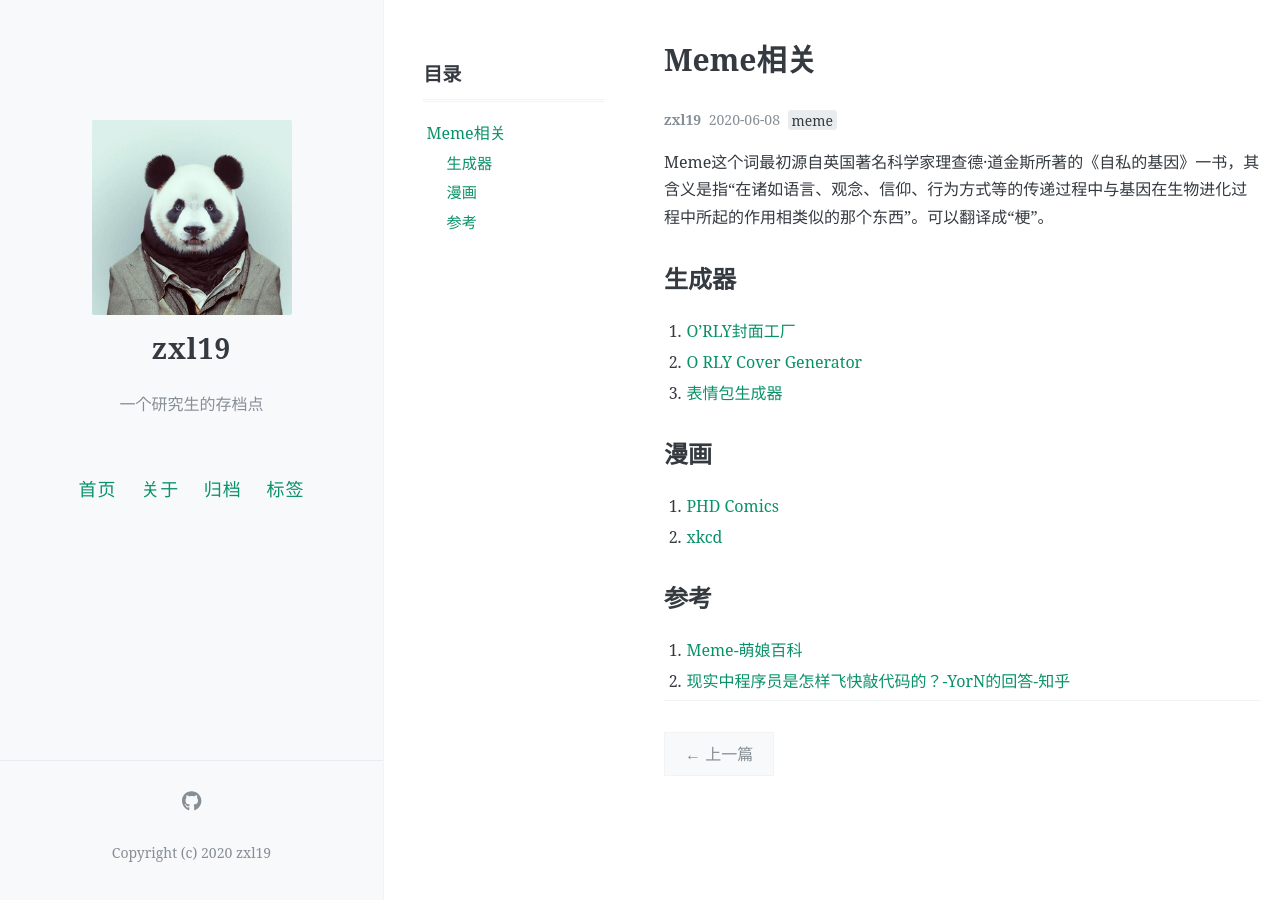
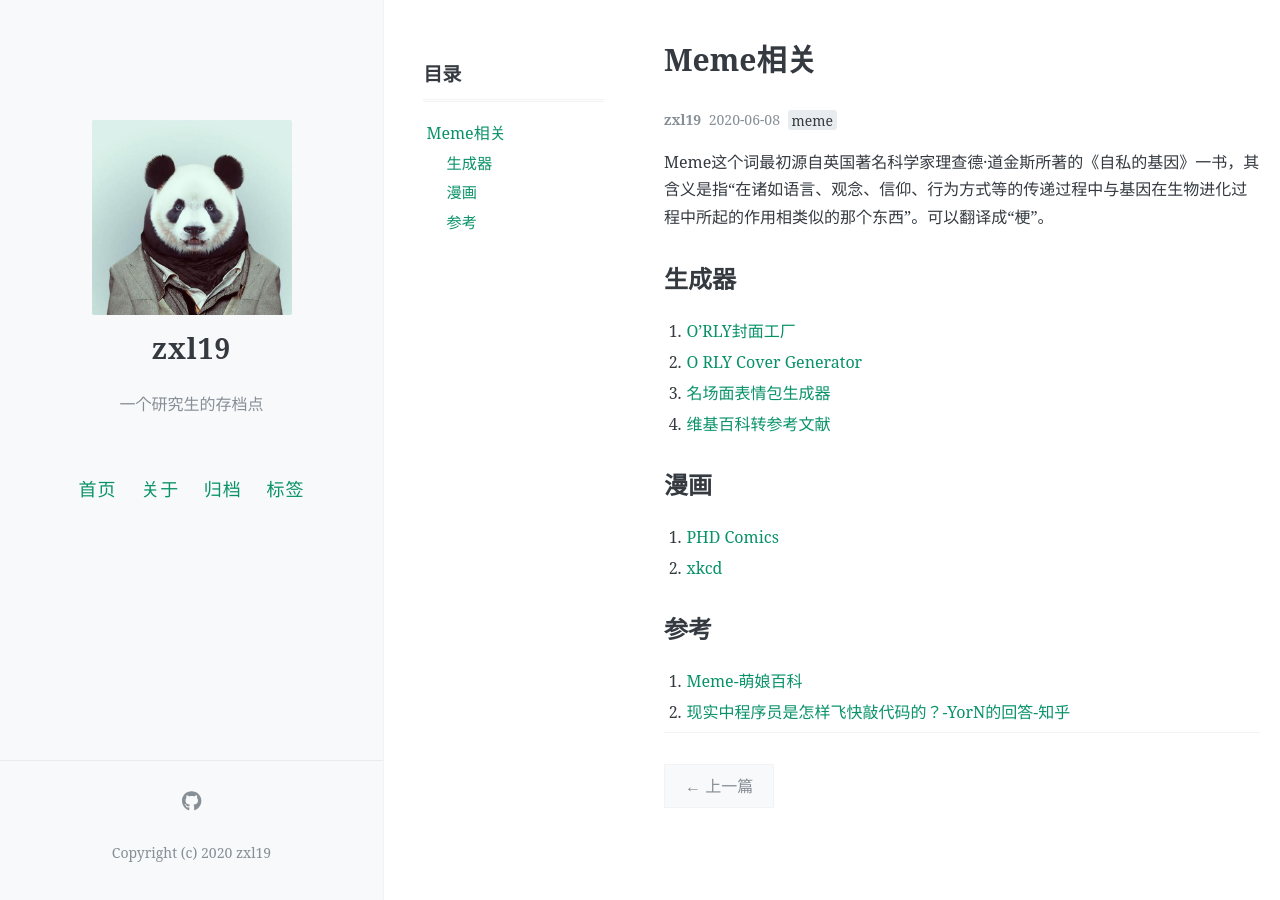
Before and after one commit to zxl19/zxl19.github.io, a Jekyll site: the page built from _posts/2020-06-08-meme.md, in a window 1280 px wide. Built offline with Jekyll 4.4.1, drawn with Linux system fonts in a browser that asks for light colours; comment, search, counter and statistics services are not loaded.

Commit message:
Update 2020-06-08-meme.md

```diff
--- a/_posts/2020-06-08-meme.md
+++ b/_posts/2020-06-08-meme.md
@@ -16,7 +16,8 @@ Meme这个词最初源自英国著名科学家理查德·道金斯所著的《
 ## 生成器
 1. [O'RLY封面工厂](https://orly.nanmu.me/)
 2. [O RLY Cover Generator](https://dev.to/rly)
-3. [表情包生成器](https://sorry.xuty.tk/)
+3. [名场面表情包生成器](https://sorry.xuty.tk/)
+4. [维基百科转参考文献](https://m-journal.org/)
 
 ## 漫画
 1. [PHD Comics](https://phdcomics.com/)
```
